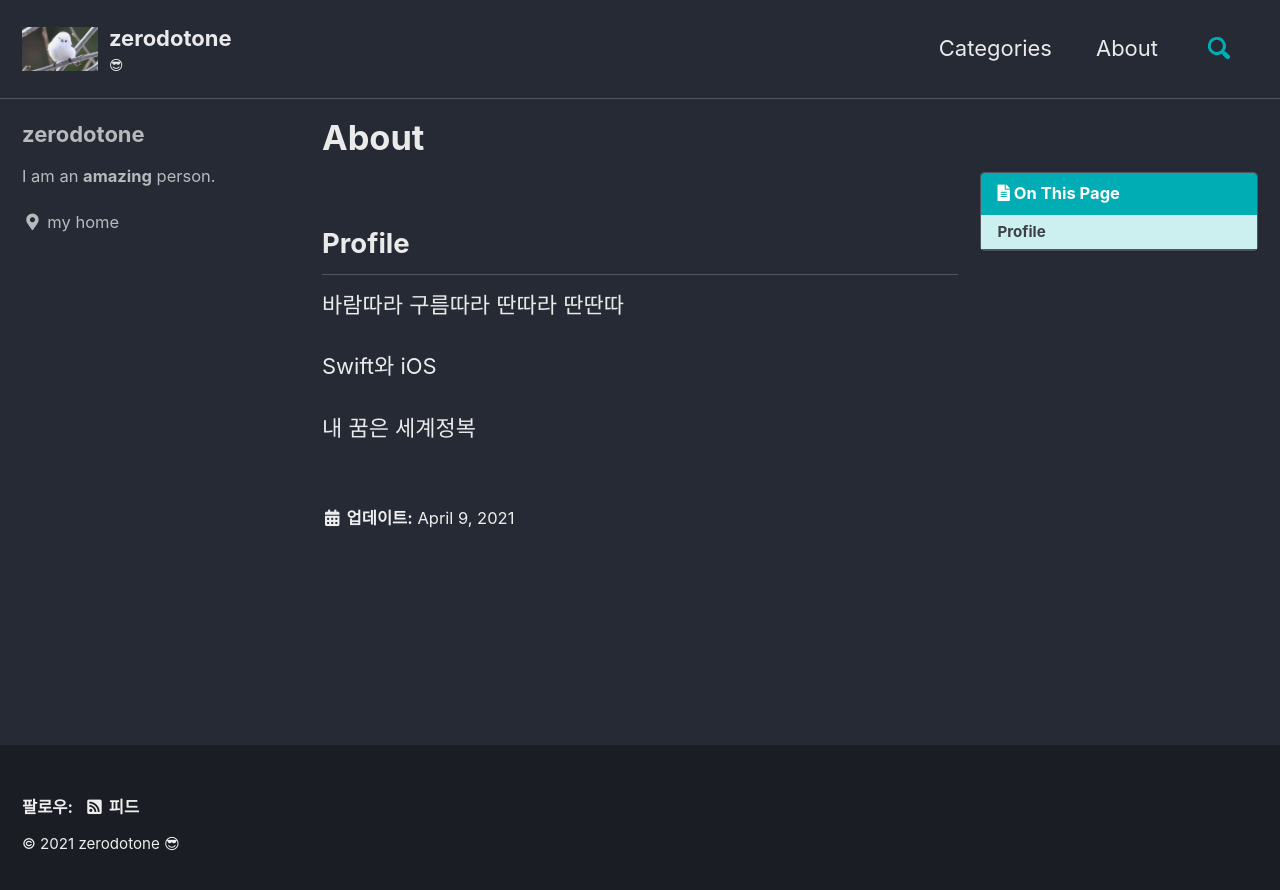
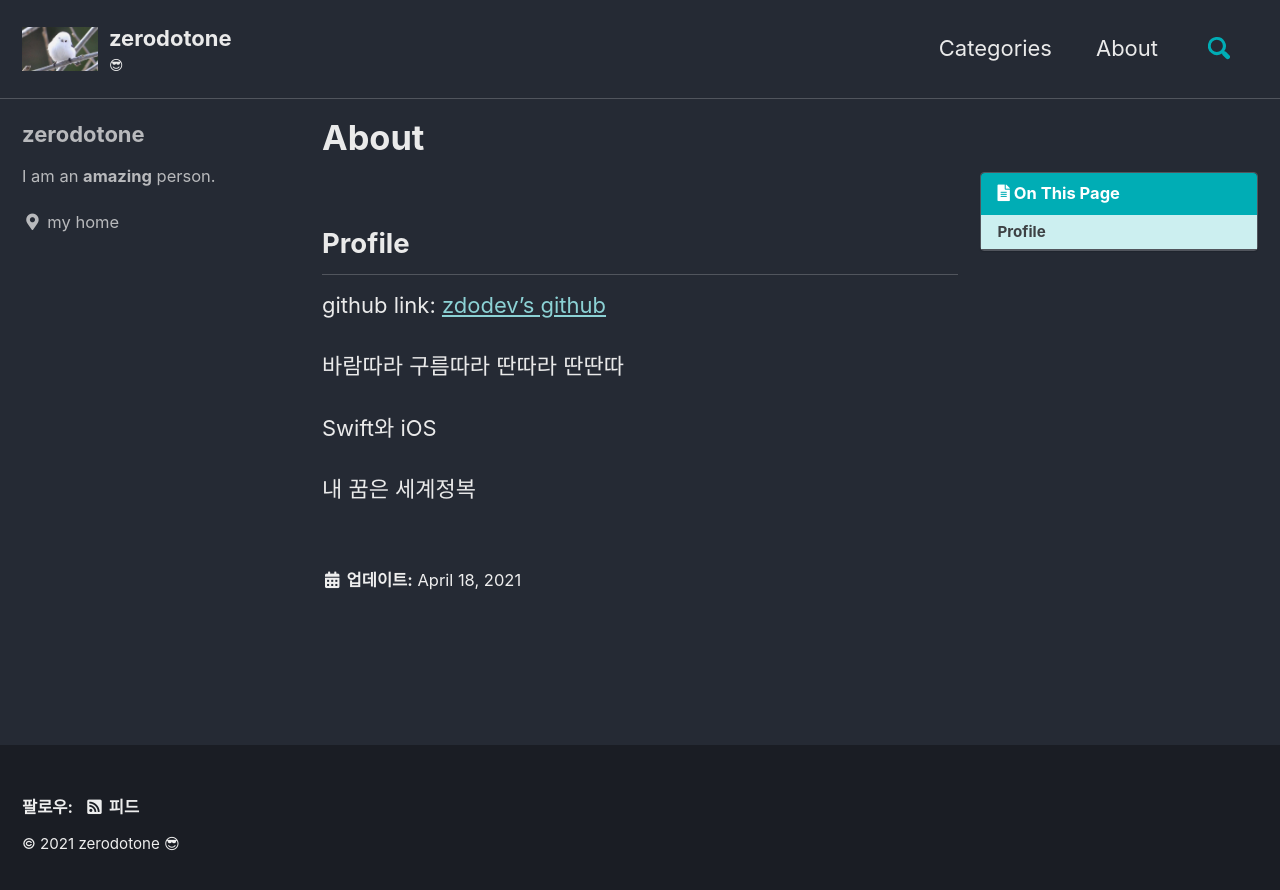
Before and after one commit to zdodev/zdodev.github.io, a Jekyll site: the page built from _pages/about.md, in a window 1280 px wide. Shown: the top 890 px of the page. Built offline with Jekyll 4.4.1, drawn with Linux system fonts in a browser that asks for light colours; cached includes are drawn as plain includes.

Commit message:
👨‍💻: about에 github 링크 추가.

```diff
--- a/_pages/about.md
+++ b/_pages/about.md
@@ -1,11 +1,13 @@
 ---
 permalink: /about/
 title: "About"
-last_modified_at: 2021-04-09 01:00:00
+last_modified_at: 2021-04-18 01:00:00
 toc: true #Table of Contents
 ---
 
 ## Profile
+
+github link: [zdodev's github](https://github.com/zdodev)
 
 바람따라 구름따라 딴따라 딴딴따
 
```
